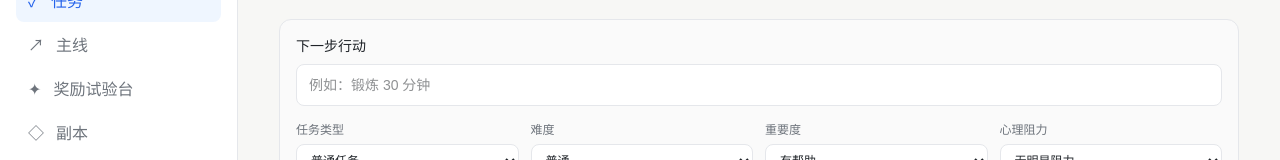
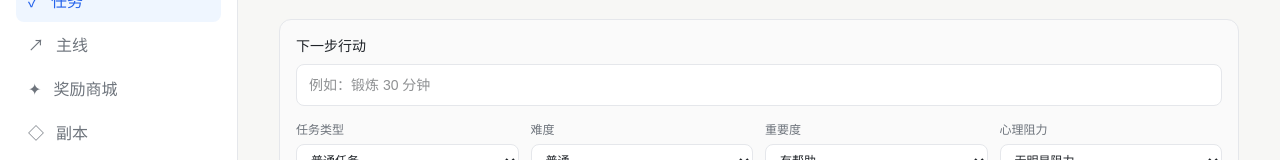
Before and after one commit to Dong-Sky/life-quest, a Next.js app: page /quests in a window 1280 px wide. Shown: the part 142-302 px from the top of the page. Built offline with nearby package versions, Linux system fonts and the light colour scheme.

Commit message:
feat: add reward store navigation

```diff
--- a/components/app-shell.tsx
+++ b/components/app-shell.tsx
@@ -8,7 +8,7 @@ const navigation = [
   { href: "/dashboard", label: "今日", icon: "◌" },
   { href: "/quests", label: "任务", icon: "✓" },
   { href: "/mainlines", label: "主线", icon: "↗" },
-  { href: "/reward-lab", label: "奖励试验台", icon: "✦" },
+  { href: "/rewards", label: "奖励商城", icon: "✦" },
   { href: "/projects", label: "副本", icon: "◇" },
   { href: "#", label: "周结算", icon: "◫", disabled: true },
 ];
```
